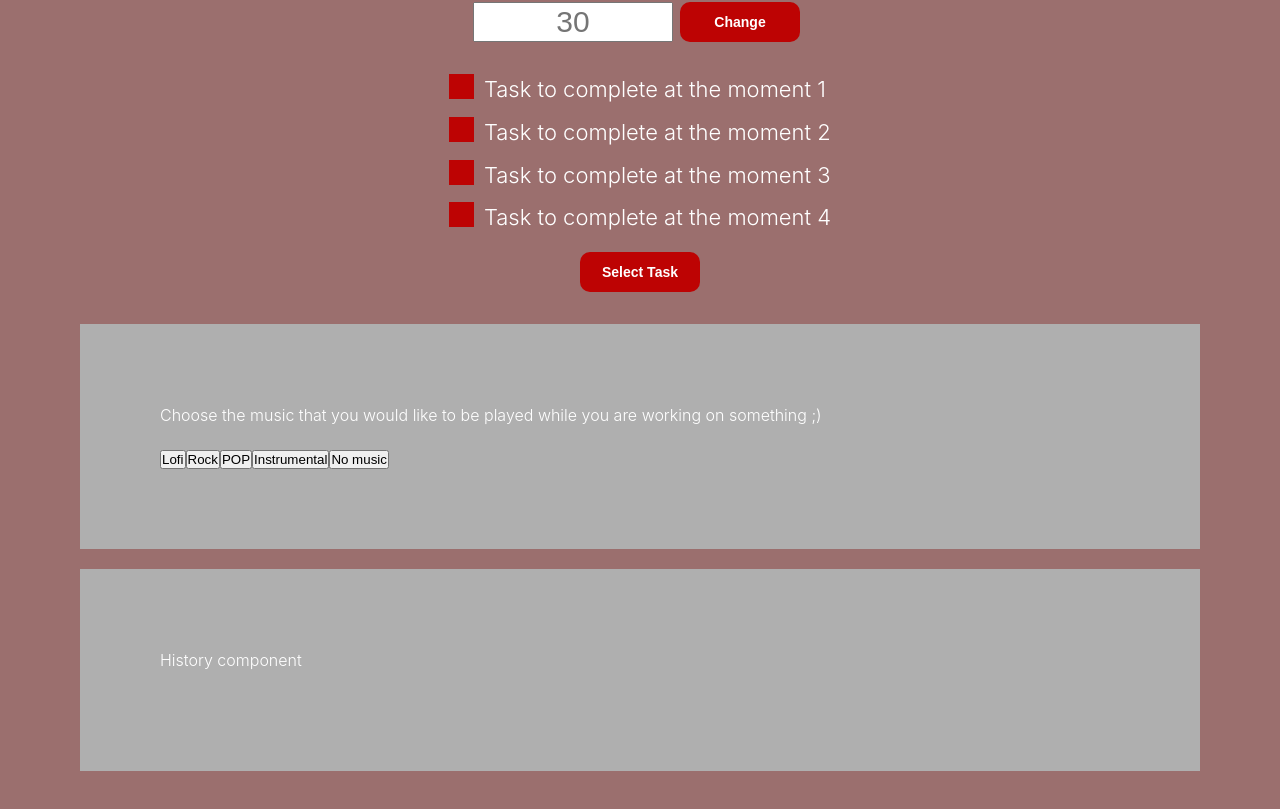
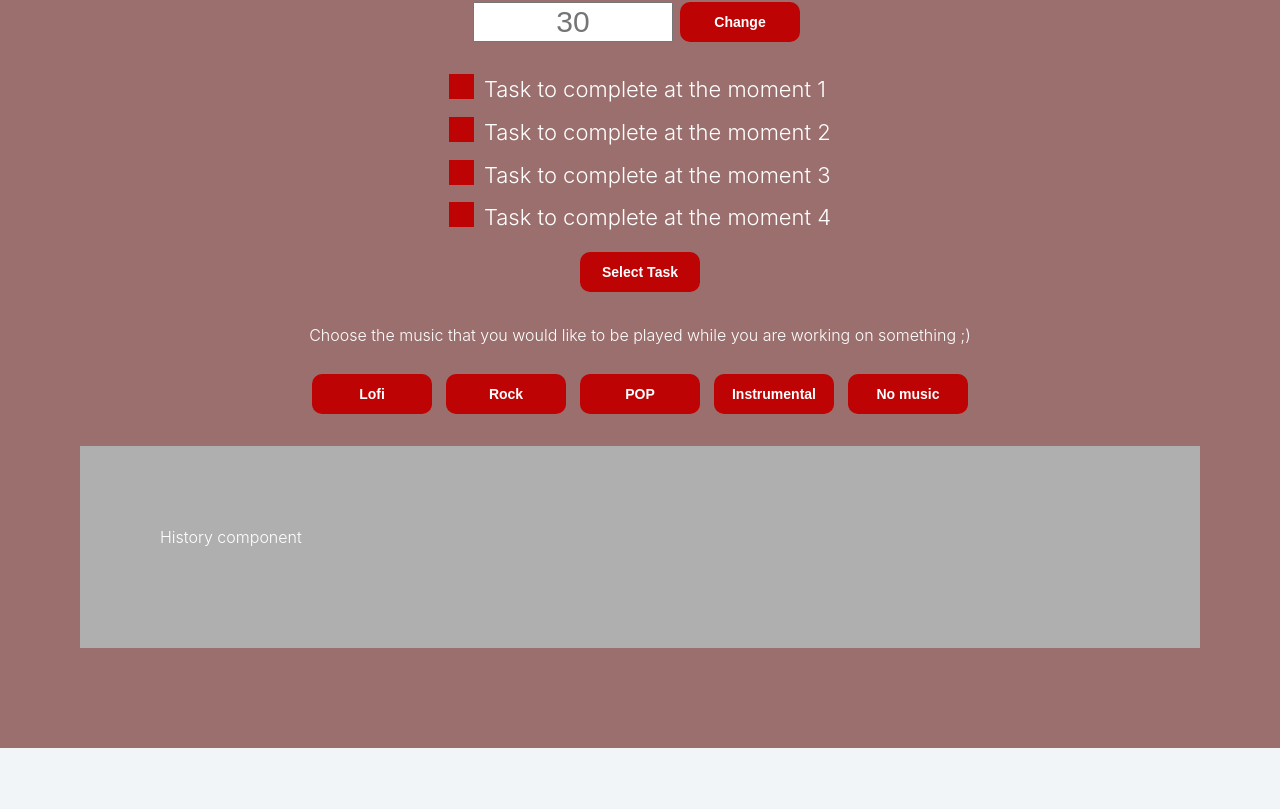
Before and after one commit to AlienQbw/react-small-projects-website, a React (Create React App) app: page /productivity-app in a window 1280 px wide. Shown: the part 608-1417 px from the top of the page. After the commit the page ends 1356 px from the top, so only its background shows below. Built offline with nearby package versions, Linux system fonts and the light colour scheme; no server answers.

Commit message:
styled music component

```diff
--- a/src/modules/ProductivityAppModules/Music.js
+++ b/src/modules/ProductivityAppModules/Music.js
@@ -4,16 +4,21 @@ import { useGlobalProductivityContext } from '../../productivityContext';
 const Music = () => {
   const { musicGenre } = useGlobalProductivityContext();
   return (
-    <div className="productivity-module container">
+    <div className="productivity-container music-container">
       <p>
         Choose the music that you would like to be played while you are working
         on something ;)
       </p>
-
-      {musicGenre.map((el) => {
-        return <button key={el}>{el}</button>;
-      })}
-      <button>No music</button>
+      <div className="music-options-container flex">
+        {musicGenre.map((el) => {
+          return (
+            <button className="btn-productivity" key={el}>
+              {el}
+            </button>
+          );
+        })}
+        <button className="btn-productivity">No music</button>
+      </div>
     </div>
   );
 };
--- a/src/modules/ProductivityAppModules/styles/styles.css
+++ b/src/modules/ProductivityAppModules/styles/styles.css
@@ -271,3 +271,11 @@
   box-shadow: 10px 10px 0 #353b48;
   transform: translate(calc(90px - 45px), -5px);
 }
+
+/* MUSIC */
+.music-container {
+  text-align: center;
+}
+.music-options-container {
+  flex-direction: row;
+}
```
